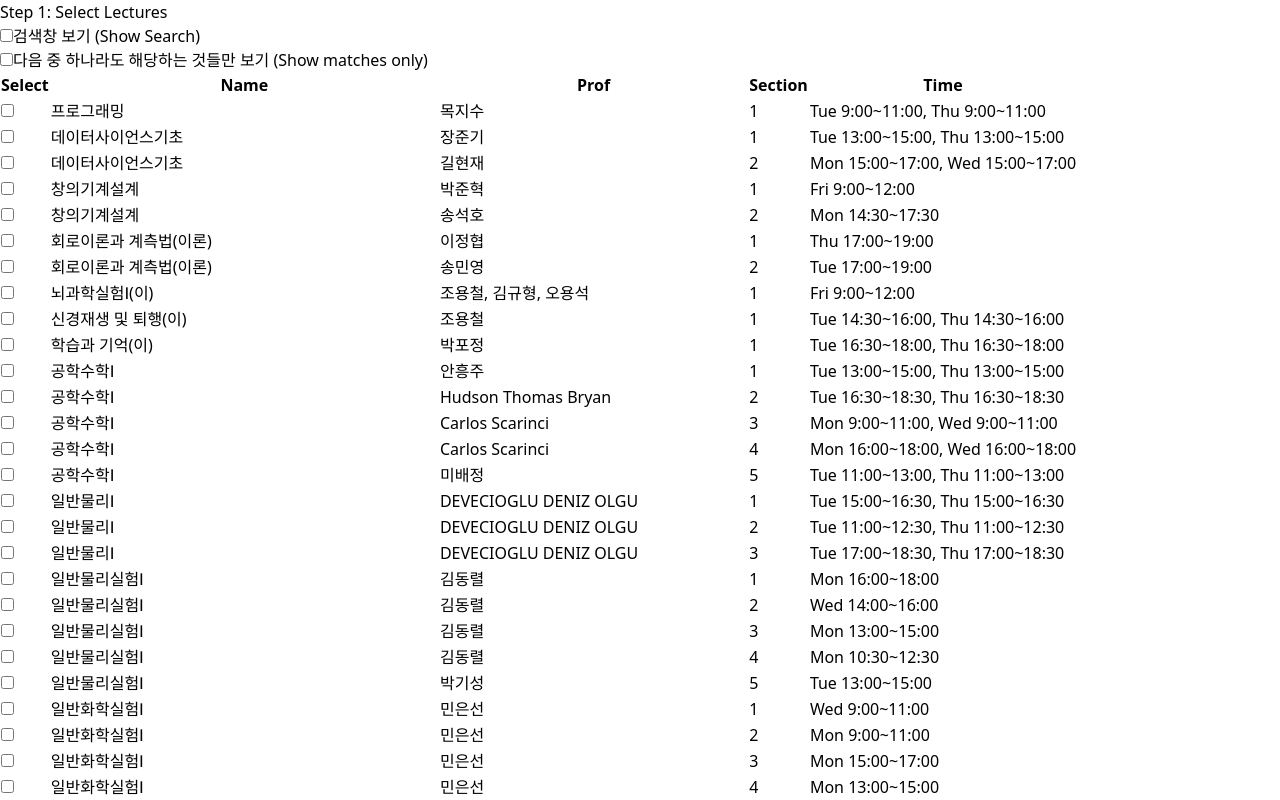
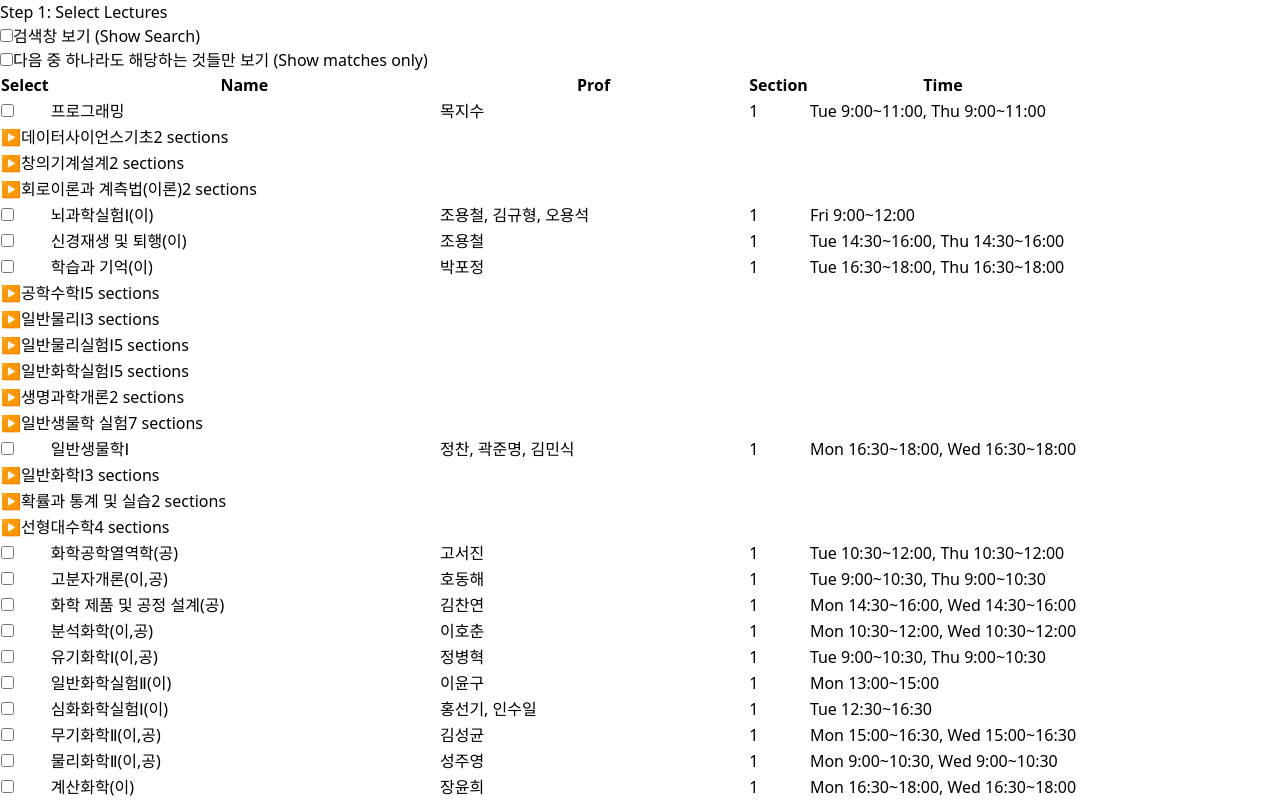
Before and after one commit to AntarcBall/ActivatedGeneratedScheduler, a React (Vite) app in the folder frontend/: page / in a window 1280 px wide. Shown: the top 800 px of the page. Built offline with nearby package versions, Linux system fonts and the light colour scheme.

Commit message:
Add generated CSS file for frontend assets

```diff
--- a/frontend/src/components/LectureList.tsx
+++ b/frontend/src/components/LectureList.tsx
@@ -1,6 +1,7 @@
 import { useApp } from '../context/AppContext';
 import { useState, useMemo } from 'react';
 import { formatTimeString } from '../utils/lectureUtils';
+import { Lecture } from '../types';
 
 export const LectureList = () => {
     const { allLectures, selectedLectureIds, toggleLectureSelection } = useApp();
@@ -22,8 +23,21 @@ export const LectureList = () => {
         nonTrackConvergence: false // 비트랙/융합
     });
 
+    // Group Expansion State
+    const [expandedGroups, setExpandedGroups] = useState<Set<string>>(new Set());
+
     const toggleFilter = (key: keyof typeof filters) => {
         setFilters(prev => ({ ...prev, [key]: !prev[key] }));
+    };
+
+    const toggleGroup = (name: string, e: React.MouseEvent) => {
+        e.stopPropagation();
+        setExpandedGroups(prev => {
+            const newSet = new Set(prev);
+            if (newSet.has(name)) newSet.delete(name);
+            else newSet.add(name);
+            return newSet;
+        });
     };
 
     const filteredLectures = useMemo(() => {
@@ -37,8 +51,6 @@ export const LectureList = () => {
 
             // 2. Category Filter (if enabled)
             if (isFilterEnabled) {
-                // If no filters are checked, usually show nothing or all?
-                // "다음 중 하나라도 해당하는 것들만 보기" implies if none are checked, none are shown.
                 const hasAnyFilterChecked = Object.values(filters).some(v => v);
                 if (!hasAnyFilterChecked) return false;
 
@@ -60,6 +72,29 @@ export const LectureList = () => {
             return true;
         });
     }, [allLectures, searchTerm, isFilterEnabled, filters]);
+
+    // Grouping Logic
+    const groupedLectures = useMemo(() => {
+        const groups: Record<string, Lecture[]> = {};
+        filteredLectures.forEach(lec => {
+            if (!groups[lec.name]) groups[lec.name] = [];
+            groups[lec.name].push(lec);
+        });
+
+        // Sort keys to ensure consistent order (though user input implies existing order)
+        // We'll preserve filteredLectures order by using a Set to track seen names
+        const orderedGroups: { name: string, lectures: Lecture[] }[] = [];
+        const seenNames = new Set<string>();
+
+        filteredLectures.forEach(lec => {
+            if (!seenNames.has(lec.name)) {
+                seenNames.add(lec.name);
+                orderedGroups.push({ name: lec.name, lectures: groups[lec.name] });
+            }
+        });
+
+        return orderedGroups;
+    }, [filteredLectures]);
 
     return (
         <div className="flex flex-col h-full">
@@ -100,9 +135,6 @@ export const LectureList = () => {
                         checked={isFilterEnabled}
                         onChange={(e) => {
                             setIsFilterEnabled(e.target.checked);
-                            // If disabled, maybe reset filters? Or keep them? User said "체크하는 순간 박스 내부체크박스들은 기본적으로 모두 꺼져있게 된다."
-                            // This implies reset when enabling? Or just initial state?
-                            // "체크하는 순간... 모두 꺼져있게 된다" -> implies reset on enable.
                             if (e.target.checked) {
                                 setFilters({
                                     basicMandatory: false,
@@ -118,7 +150,7 @@ export const LectureList = () => {
                         }}
                         className="w-4 h-4 text-blue-600 rounded focus:ring-blue-500"
                     />
-                    <label htmlFor="enableFilter" className="text-sm font-medium text-gray-700 select-none">
+                    <label htmlFor="enableFilter" className="text-sm font-medium text-gray-700 select-none cursor-pointer">
                         다음 중 하나라도 해당하는 것들만 보기 (Show matches only)
                     </label>
                 </div>
@@ -164,7 +196,7 @@ export const LectureList = () => {
 
             <div className="flex-1 overflow-y-auto border rounded-lg">
                 <table className="w-full text-left border-collapse">
-                    <thead className="bg-gray-100 sticky top-0">
+                    <thead className="bg-gray-100 sticky top-0 z-10">
                         <tr>
                             <th className="p-3 border-b font-semibold">Select</th>
                             <th className="p-3 border-b font-semibold">Name</th>
@@ -174,7 +206,10 @@ export const LectureList = () => {
                         </tr>
                     </thead>
                     <tbody>
-                        {filteredLectures.map(lec => {
+                        {groupedLectures.map(group => {
+                            // If group has only 1 lecture, render normally
+                            if (group.lectures.length === 1) {
+                                const lec = group.lectures[0];
                                 const isSelected = selectedLectureIds.includes(lec.id);
                                 return (
                                     <tr
@@ -196,6 +231,54 @@ export const LectureList = () => {
                                         <td className="p-3 border-b text-sm text-gray-500">{formatTimeString(lec.time_slots)}</td>
                                     </tr>
                                 );
+                            } else {
+                                // Group Header
+                                const isExpanded = expandedGroups.has(group.name);
+                                return (
+                                    <>
+                                        <tr
+                                            key={`group-${group.name}`}
+                                            onClick={(e) => toggleGroup(group.name, e)}
+                                            className="cursor-pointer bg-gray-50 hover:bg-gray-100 border-b font-semibold text-gray-700"
+                                        >
+                                            <td colSpan={5} className="p-3 pl-4">
+                                                <div className="flex items-center">
+                                                    <span className="mr-2 transform transition-transform duration-200" style={{ transform: isExpanded ? 'rotate(90deg)' : 'rotate(0deg)' }}>
+                                                        ▶
+                                                    </span>
+                                                    {group.name}
+                                                    <span className="ml-2 text-xs font-normal text-gray-500 bg-white px-2 py-0.5 rounded border">
+                                                        {group.lectures.length} sections
+                                                    </span>
+                                                </div>
+                                            </td>
+                                        </tr>
+                                        {isExpanded && group.lectures.map(lec => {
+                                            const isSelected = selectedLectureIds.includes(lec.id);
+                                            return (
+                                                <tr
+                                                    key={lec.id}
+                                                    onClick={() => toggleLectureSelection(lec.id)}
+                                                    className={`cursor-pointer hover:bg-blue-50 transition-colors ${isSelected ? 'bg-blue-100' : 'bg-gray-50/30'}`}
+                                                >
+                                                    <td className="p-3 border-b text-center pl-8">
+                                                        <input
+                                                            type="checkbox"
+                                                            checked={isSelected}
+                                                            readOnly
+                                                            className="w-4 h-4 text-blue-600"
+                                                        />
+                                                    </td>
+                                                    <td className="p-3 border-b font-medium pl-8">{lec.name}</td>
+                                                    <td className="p-3 border-b text-gray-600">{lec.prof}</td>
+                                                    <td className="p-3 border-b text-center">{lec.section}</td>
+                                                    <td className="p-3 border-b text-sm text-gray-500">{formatTimeString(lec.time_slots)}</td>
+                                                </tr>
+                                            );
+                                        })}
+                                    </>
+                                );
+                            }
                         })}
                         {filteredLectures.length === 0 && (
                             <tr>
```
Also changed, not shown: 5 other files (tests, documents, lock files or other folders). Lines whose indentation alone changed are shown as unchanged.
